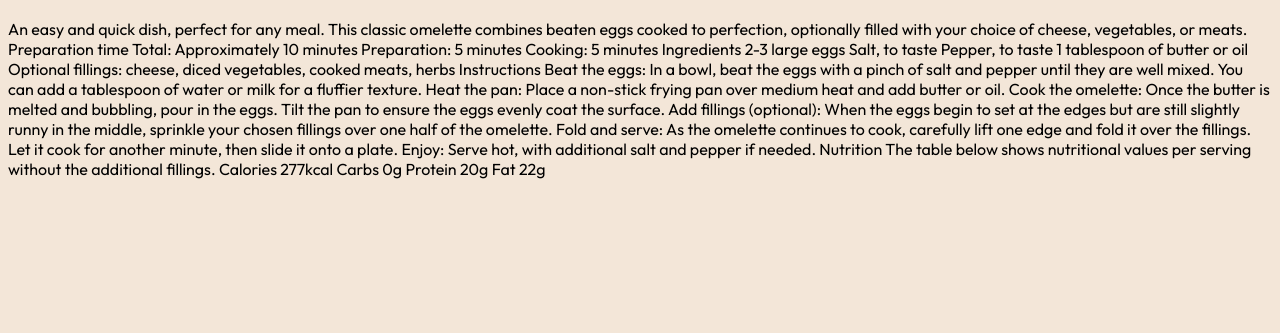
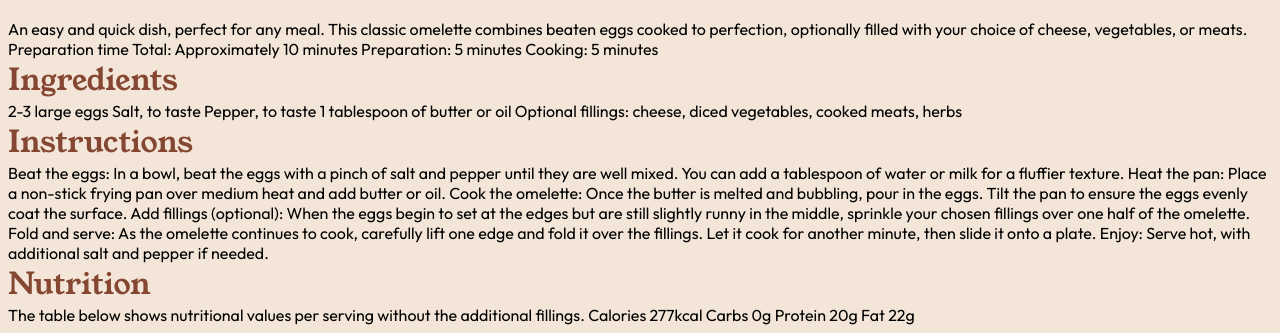
Before and after one commit to Kacproshh/omlete-recipe, a plain HTML site: page index.html in a window 1280 px wide. Shown: the part 681-1014 px from the top of the page. Before the commit the page ends 868 px from the top, so only its background shows below. Drawn offline with Linux system fonts and the light colour scheme.

Commit message:
Second Commit

```diff
--- a/index.html
+++ b/index.html
@@ -22,13 +22,16 @@
   </div>
 
 
+  <div class="prep">
   Preparation time
 
   Total: Approximately 10 minutes
   Preparation: 5 minutes
   Cooking: 5 minutes
+  </div>
 
-  Ingredients
+
+  <div class="heading2">Ingredients</div>
 
   2-3 large eggs
   Salt, to taste
@@ -36,7 +39,7 @@
   1 tablespoon of butter or oil
   Optional fillings: cheese, diced vegetables, cooked meats, herbs
 
-  Instructions
+  <div class="heading2">Instructions</div>
 
   Beat the eggs: In a bowl, beat the eggs with a pinch of salt and pepper until they are well mixed.
   You can add a tablespoon of water or milk for a fluffier texture.
@@ -54,7 +57,7 @@
 
   Enjoy: Serve hot, with additional salt and pepper if needed.
 
-  Nutrition
+  <div class="heading2">Nutrition</div>
 
   The table below shows nutritional values per serving without the additional fillings.
 
--- a/styles.css
+++ b/styles.css
@@ -19,3 +19,9 @@ body {
 h1 {
     font-family: omlet2;
 }
+
+.heading2 {
+    font-family: omlet2;
+    font-size: 30px;
+    color: hsl(14, 45%, 36%);
+}
```
